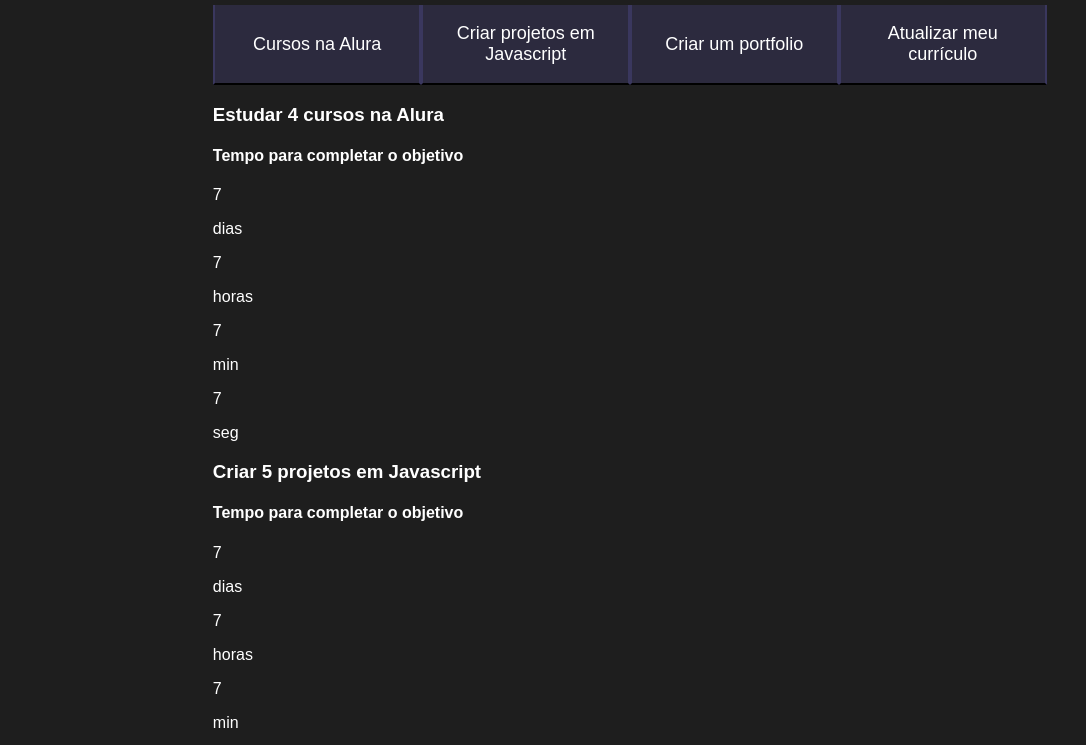
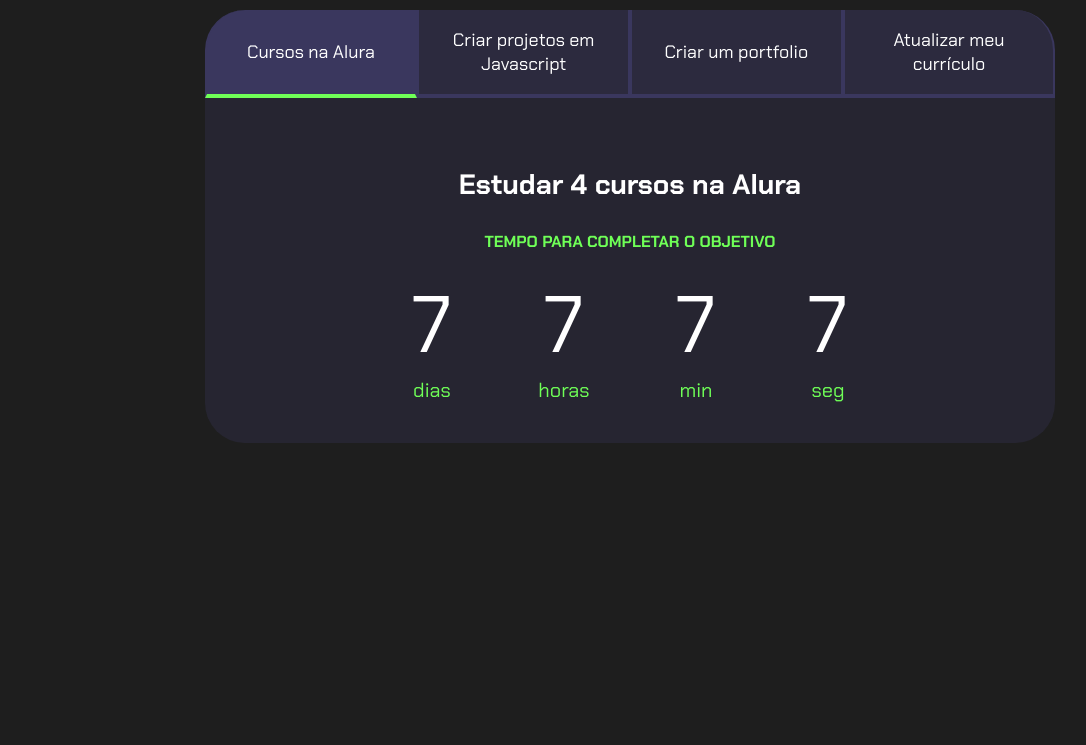
Before and after one commit to Eunana15/site-programa-o, a plain HTML site: page index.html in a window 1280 px wide. Shown: the part 93-838 px from the top of the page, without its empty margins (10-1096 px from the left). After the commit the page ends 800 px from the top, so only its background shows below. Drawn offline with Linux system fonts and the light colour scheme; a script that the page names is missing.

Commit message:
Update style.css

```diff
--- a/style.css
+++ b/style.css
@@ -1,19 +1,22 @@
-style{
-    @import url('https://fonts.googleapis.com/css2?family=Chakra+Petch:wght@400;700&display=swap')}
-:root{
-        --cor-de-fundo:#1e1e1e;
-        --verde:#6FFF57;
-        --branco:#ffffff;
-        --botao-ativo:#3A375E;
-        --botao-inativo:rgba(58,55,94,0.5);
-        --texto-fundo:rgba(58,55,94,0.3);
+@import url('https://fonts.googleapis.com/css2?family=Chakra+Petch:wght@400;700&display=swap');
+
+:root {
+    --cor-de-fundo: #1E1E1E;
+    --verde: #6FFF57;
+    --branco: #FFFFFF;
+    --botao-ativo: #3A375E;
+    --botao-inativo: rgba(58, 55, 94, 0.5);
+    --texto-fundo: rgba(58, 55, 94, 0.3);
 }
-body{
+
+body {
     background-color: var(--cor-de-fundo);
     color: var(--branco);
-        font-family: 'chakra petch', sans-serif;
+    font-family: 'Chakra Petch', sans-serif;
 }
-.conteudo-principal{
+
+
+.conteudo-principal {
     display: flex;
     flex-direction: column;
     justify-content: center;
@@ -22,16 +25,20 @@ body{
     width: 100%;
     margin: 0 auto;
 }
-.titulo-principal{
-        text-align:left;
+
+.titulo-principal {
+    text-align: left;
     width: 100%;
     font-size: 32px;
 }
-.titulo-principal span{
+
+.titulo-principal span {
     color: var(--verde);
 }
-.botao{
-        font-family: "chakra petch",sans-serif;
+
+
+.botao {
+    font-family: 'Chakra Petch', sans-serif;
     background-color: var(--botao-inativo);
     color: var(--branco);
     display: flex;
@@ -40,19 +47,82 @@ body{
     font-size: 18px;
     align-items: center;
     width: 100%;
+    border-bottom: 4px solid var(--botao-ativo);
     border-left: 2px solid var(--botao-ativo);
     border-right: 2px solid var(--botao-ativo);
     border-top: none;
 }
-.botoes{
+
+.botao:first-child {
+    border-radius: 40px 40px 0 0;
+}
+
+.botoes {
     display: block;
 }
-@media screen and (min-width:768px) {
-        .botoes{
+
+.botao.ativo{
+    background-color: var(--botao-ativo);
+    border-bottom: 4px solid var(--verde);
+}
+
+.abas-textos{
+    background-color: var(--texto-fundo);
+    padding: 40px;
+    border-radius: 0 0 40px 40px;
+}
+.aba-conteudo.ativo{
+    display:block;
+}
+
+.aba-conteudo{
+    display: none;
+}
+
+.aba-conteudo-titulo-principal{
+    font-size: 28px;
+    text-align: center;
+}
+.aba-conteudo-titulo-secundario{
+    text-align: center;
+    color: var(--verde);
+    text-transform: uppercase;
+}
+
+.contador{
+    display:flex;
+    justify-content: center;
+    flex-wrap: wrap;
+}
+.contador-digito{
+    padding: 0 16px;
+    text-align: center;
+    min-width: 100px;
+}
+
+.contador-digito-numero{
+    font-size: 80px;
+    margin: 0;
+
+}
+
+.contador-digito-texto{
+    color: var(--verde);
+    font-size: 20px;
+    margin: 0;
+
+}
+
+@media screen and (min-width: 768px) {
+    .botoes {
         display: flex;
     }
-        .botao:first-child{
-            border-radius: ;
+
+    .botao:first-child {
+        border-radius: 40px 0 0 0;
     }
 
+    .botao:last-child {
+        border-radius: 0 40px 0 0;
     }
+}
```
Lines whose indentation alone changed are shown as unchanged.
